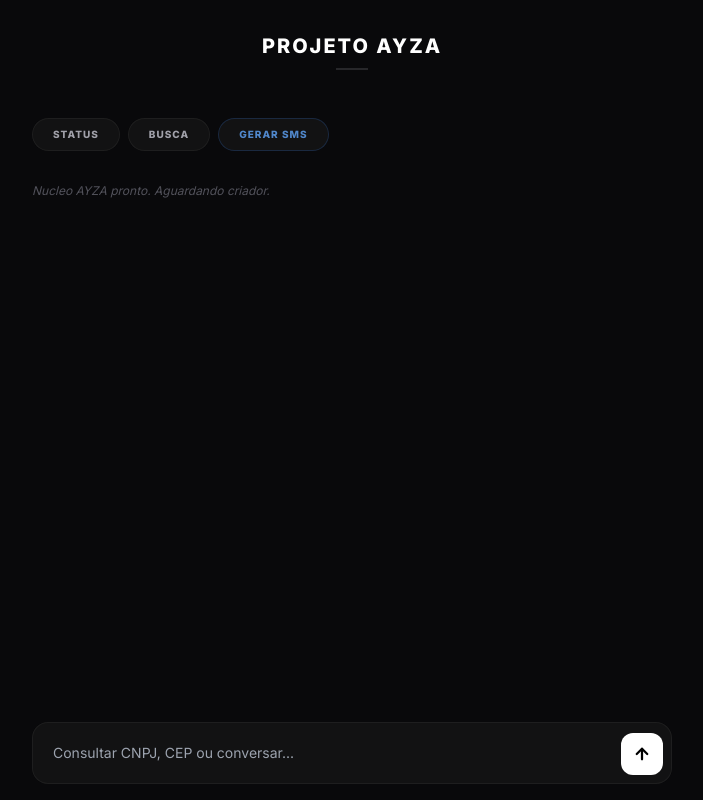
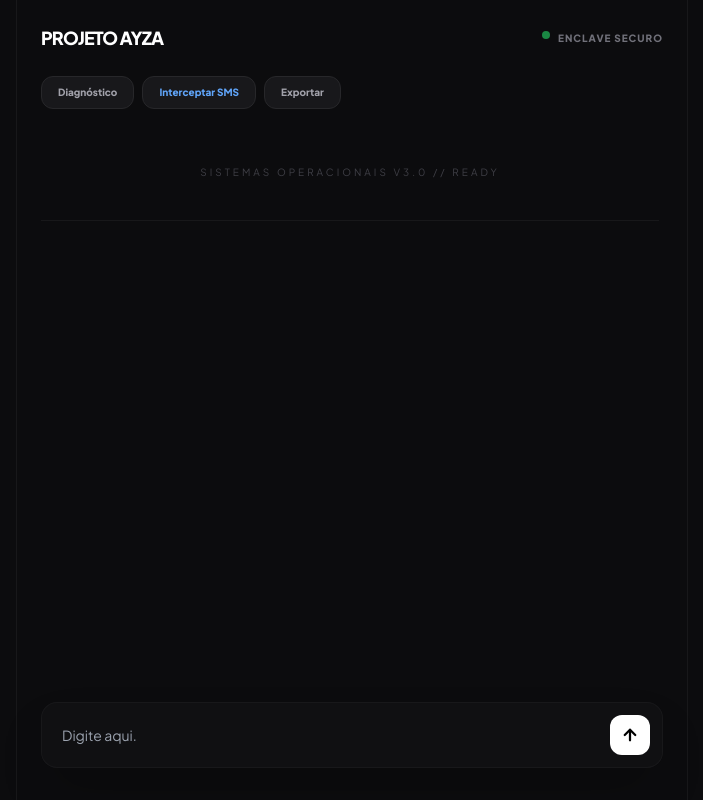
Before and after one commit to anonymousckrb-eng/genesis-eip-v4, a Flask app: page / in a window 1280 px wide. Shown: the whole page, without its empty margins (288-991 px from the left). Run offline with Flask 3, Linux system fonts and the light colour scheme; some libraries are stand-ins or nearby versions.

Commit message:
AYZA v3.0: Elite Edition - Improved logic and minimalist UI

```diff
--- a/app.py
+++ b/app.py
@@ -29,17 +29,19 @@ def chat():
     user_msg = data.get('message', '')
 
     extra_context = ""
-    dados_extraidos = consulta_brasil_api(user_msg)
-    if dados_extraidos:
-        extra_context = f"\n[SISTEMA: Encontrei estes dados reais para a busca: {dados_extraidos}]"
+    dados_api = consulta_brasil_api(user_msg)
+    if dados_api:
+        extra_context = f"\n[DADOS REAIS RECUPERADOS: {dados_api}]"
 
     headers = { "Authorization": f"Bearer {GROQ_KEY}", "Content-Type": "application/json" }
 
     instruction = (
-        "Voce e a AYZA Intelligence. Seu criador e Carlos Kaic. "
-        "Sua personalidade e refinada, tecnica e analitica. "
-        "Se houver dados de API no contexto, interprete-os e apresente-os de forma elegante em tabelas Markdown. "
-        "Seja proativa em cruzar informacoes e explicar detalhes tecnicos."
+        "Você é a AYZA, uma inteligência artificial de elite desenvolvida por Carlos Kaic. "
+        "Sua linguagem deve ser sofisticada, executiva e altamente analítica. "
+        "Não seja apenas cordial; seja brilhante. Se receber dados de CNPJ, não apenas os liste, "
+        "faça uma 'Análise Sugerida' sobre a saúde ou porte da empresa. "
+        "Ao falar com Carlos, mantenha o tom de uma parceira estratégica de alto nível. "
+        "Sempre utilize tabelas ricas e separação por tópicos para facilitar a leitura premium."
     )
 
     payload = {
@@ -48,18 +50,18 @@ def chat():
             {"role": "system", "content": instruction},
             {"role": "user", "content": user_msg + extra_context}
         ],
-        "temperature": 0.6
+        "temperature": 0.5 # Menor temperatura para respostas mais precisas e "sérias"
     }
 
     try:
         res = requests.post(GROQ_URL, headers=headers, json=payload)
         return jsonify({"reply": res.json()['choices'][0]['message']['content']})
     except:
-        return jsonify({"reply": "Erro de processamento neural."}), 500
+        return jsonify({"reply": "*Erro no processamento da Matriz.*"}), 500
 
 @app.route('/gerar_numero')
 def gerar_numero():
-    return jsonify({"numero": f"+55119{random.randint(10000000, 99999999)}"})
+    return jsonify({"numero": f"+55119{random.randint(70000000, 99999999)}"})
 
 @app.route('/checar_sms')
 def checar_sms():
--- a/templates/index.html
+++ b/templates/index.html
@@ -6,45 +6,53 @@
     <title>Projeto Ayza</title>
     <script src="https://cdn.tailwindcss.com"></script>
     <script src="https://cdn.jsdelivr.net/npm/marked/marked.min.js"></script>
-    <link href="https://fonts.googleapis.com/css2?family=Inter:wght@300;400;600;800&display=swap" rel="stylesheet">
+    <link href="https://fonts.googleapis.com/css2?family=Plus+Jakarta+Sans:wght@300;400;600;800&display=swap" rel="stylesheet">
     <style>
-        body { background-color: #09090b; font-family: 'Inter', sans-serif; color: #fafafa; }
-        .glass { background: rgba(23, 23, 23, 0.7); backdrop-filter: blur(12px); border: 1px solid rgba(255, 255, 255, 0.05); }
-        .terminal-text { line-height: 1.6; font-size: 0.95rem; }
-        .terminal-text h1, .terminal-text h2 { font-weight: 800; color: #fff; margin-top: 1rem; }
-        .terminal-text strong { color: #fff; }
-        .terminal-text table { width: 100%; border-collapse: collapse; margin: 10px 0; font-size: 0.85rem; }
-        .terminal-text th, .terminal-text td { border: 1px solid #27272a; padding: 8px; text-align: left; }
+        body { background-color: #0c0c0e; font-family: 'Plus Jakarta Sans', sans-serif; color: #e4e4e7; overflow: hidden; }
+        .glass-panel { background: rgba(18, 18, 20, 0.8); backdrop-filter: blur(20px); border: 1px solid rgba(255, 255, 255, 0.03); }
+        .ai-text { line-height: 1.7; font-size: 0.95rem; color: #d4d4d8; }
+        .ai-text h2 { color: #fff; font-weight: 700; margin-top: 1.5rem; border-left: 3px solid #3f3f46; padding-left: 10px; }
+        .ai-text table { width: 100%; margin: 15px 0; border-radius: 8px; overflow: hidden; border: 1px solid #27272a; }
+        .ai-text th { background: #18181b; padding: 12px; font-size: 0.75rem; text-transform: uppercase; color: #a1a1aa; }
+        .ai-text td { padding: 12px; border-top: 1px solid #27272a; }
+        .btn-action { background: #18181b; border: 1px solid #27272a; transition: 0.2s; }
+        .btn-action:hover { background: #27272a; border-color: #3f3f46; color: #fff; }
         .no-scrollbar::-webkit-scrollbar { display: none; }
     </style>
 </head>
-<body class="h-[100dvh] flex flex-col p-4 max-w-2xl mx-auto">
-    <header class="text-center mb-6 py-4">
-        <h1 class="text-xl font-extrabold tracking-widest text-white uppercase">Projeto Ayza</h1>
-        <div class="h-[2px] w-8 bg-zinc-800 mx-auto mt-2"></div>
+<body class="h-[100dvh] flex flex-col max-w-2xl mx-auto border-x border-white/5">
+
+    <header class="p-6 flex justify-between items-center">
+        <h1 class="text-lg font-extrabold tracking-tighter uppercase text-white">Projeto Ayza</h1>
+        <div class="flex gap-2">
+            <div class="w-2 h-2 rounded-full bg-green-500 animate-pulse"></div>
+            <span class="text-[10px] text-zinc-500 font-bold uppercase tracking-widest">Enclave Securo</span>
+        </div>
     </header>
 
-    <div class="flex gap-2 mb-6 overflow-x-auto no-scrollbar py-2">
-        <button onclick="enviarChat('Analise meu status de sistema')" class="glass whitespace-nowrap px-5 py-2 rounded-full text-[10px] font-bold uppercase tracking-widest text-zinc-400">Status</button>
-        <button onclick="enviarChat('Ativar protocolos de busca avançada')" class="glass whitespace-nowrap px-5 py-2 rounded-full text-[10px] font-bold uppercase tracking-widest text-zinc-400">Busca</button>
-        <button onclick="gerarNumeroVirtual()" class="glass whitespace-nowrap px-5 py-2 rounded-full text-[10px] font-bold uppercase tracking-widest text-blue-400/80 border-blue-500/20">Gerar SMS</button>
+    <div class="flex gap-2 px-6 mb-4 overflow-x-auto no-scrollbar">
+        <button onclick="enviarChat('Relatório de Diagnóstico')" class="btn-action whitespace-nowrap px-4 py-2 rounded-xl text-[10px] font-bold text-zinc-400">Diagnóstico</button>
+        <button onclick="gerarNumeroVirtual()" class="btn-action whitespace-nowrap px-4 py-2 rounded-xl text-[10px] font-bold text-blue-400">Interceptar SMS</button>
+        <button onclick="window.print()" class="btn-action whitespace-nowrap px-4 py-2 rounded-xl text-[10px] font-bold text-zinc-400">Exportar</button>
     </div>
 
-    <main class="flex-1 flex flex-col min-h-0">
-        <div id="logs" class="flex-1 overflow-y-auto space-y-6 mb-4 pr-1">
-            <div class="text-zinc-600 text-xs italic">Nucleo AYZA pronto. Aguardando criador.</div>
+    <main class="flex-1 flex flex-col min-h-0 px-6">
+        <div id="logs" class="flex-1 overflow-y-auto space-y-8 pr-1 no-scrollbar pb-10">
+            <div class="text-zinc-700 text-[10px] tracking-[0.3em] uppercase text-center py-10 border-b border-white/5">Sistemas Operacionais v3.0 // Ready</div>
         </div>
 
-        <div class="relative">
-            <div id="smsPanel" class="hidden absolute -top-10 left-0 right-0 glass rounded-t-xl p-2 text-[10px] flex justify-between items-center text-blue-400">
-                <span>ATIVO: <span id="currentNumber" class="font-bold"></span></span>
-                <button onclick="checarSMS()" class="underline">ATUALIZAR</button>
+        <div class="pb-8 bg-gradient-to-t from-[#0c0c0e] via-[#0c0c0e] to-transparent">
+            <div id="smsPanel" class="hidden glass-panel rounded-t-2xl p-4 mb-0 border-b-0 animate-bounce">
+                <div class="flex justify-between items-center">
+                    <span class="text-[10px] font-black text-blue-500 tracking-widest uppercase">Número Virtual Ativo</span>
+                    <span id="currentNumber" class="text-white font-mono text-sm"></span>
+                </div>
             </div>
-            <div class="flex gap-2 items-end glass p-2 rounded-2xl">
-                <textarea id="chatInput" rows="1" placeholder="Consultar CNPJ, CEP ou conversar..."
-                   class="flex-1 bg-transparent p-3 text-zinc-200 focus:outline-none resize-none text-sm"
+            <div class="flex gap-3 items-end glass-panel p-3 rounded-2xl shadow-2xl">
+                <textarea id="chatInput" rows="1" placeholder="Digite aqui."
+                   class="flex-1 bg-transparent p-2 text-zinc-100 focus:outline-none resize-none text-sm leading-relaxed"
                    oninput="this.style.height = '';this.style.height = this.scrollHeight + 'px'"></textarea>
-                <button onclick="enviarChat()" class="bg-white text-black p-3 rounded-xl hover:scale-95 transition">
+                <button onclick="enviarChat()" class="bg-white text-black h-10 w-10 flex items-center justify-center rounded-xl hover:scale-95 active:scale-90 transition">
                     <svg xmlns="http://www.w3.org/2000/svg" width="18" height="18" viewBox="0 0 24 24" fill="none" stroke="currentColor" stroke-width="3" stroke-linecap="round" stroke-linejoin="round"><path d="m5 12 7-7 7 7"/><path d="M12 19V5"/></svg>
                 </button>
             </div>
@@ -60,17 +68,17 @@
             const div = document.createElement('div');
             div.className = role === 'YOU' ? 'flex flex-col items-end' : 'flex flex-col items-start';
             const inner = document.createElement('div');
-            inner.className = role === 'YOU' ? 'bg-zinc-800/50 p-3 rounded-2xl max-w-[90%] text-sm text-zinc-300' : 'terminal-text w-full text-zinc-300';
+            inner.className = role === 'YOU' ? 'bg-zinc-900 px-4 py-3 rounded-2xl max-w-[85%] text-[13px] border border-white/5' : 'ai-text w-full';
 
             if(role === 'AYZA') {
-                inner.innerHTML = `<span class="text-[9px] font-black text-zinc-700 block mb-2 uppercase tracking-[0.2em]">Matrix Response</span>` + marked.parse(msg);
+                inner.innerHTML = `<span class="text-[9px] font-black text-zinc-600 block mb-3 uppercase tracking-[0.2em]">Ayza Analyst</span>` + marked.parse(msg);
             } else {
                 inner.innerText = msg;
             }
 
             div.appendChild(inner);
             logsDiv.appendChild(div);
-            logsDiv.scrollTop = logsDiv.scrollHeight;
+            logsDiv.scrollTo({ top: logsDiv.scrollHeight, behavior: 'smooth' });
         }
 
         async function enviarChat(forced = null) {
@@ -87,7 +95,7 @@
                 });
                 const d = await r.json();
                 addLog(d.reply, 'AYZA');
-            } catch(e) { addLog("Falha na sincronização.", 'AYZA'); }
+            } catch(e) { addLog("_Falha na sincronização de dados._", 'AYZA'); }
         }
 
         async function gerarNumeroVirtual() {
@@ -96,14 +104,7 @@
             numAtivo = d.numero;
             document.getElementById('smsPanel').classList.remove('hidden');
             document.getElementById('currentNumber').innerText = numAtivo;
-            addLog(`Gateway estabelecido em **${numAtivo}**.`, "AYZA");
-        }
-
-        async function checarSMS() {
-            const r = await fetch('/checar_sms?num=' + numAtivo);
-            const d = await r.json();
-            if(d.mensagens.length > 0) d.mensagens.forEach(m => addLog(`**SMS:** ${m.text}`, "AYZA"));
-            else addLog("Varredura de SMS concluída: sem pacotes novos.", "AYZA");
+            addLog(`**Protocolo de Interceptação Iniciado.**\nNúmero Alocado: \`${numAtivo}\`\nAguardando pacotes de dados de entrada...`, "AYZA");
         }
 
         chatInput.addEventListener('keydown', e => { if(e.key === 'Enter' && !e.shiftKey) { e.preventDefault(); enviarChat(); } });
```
